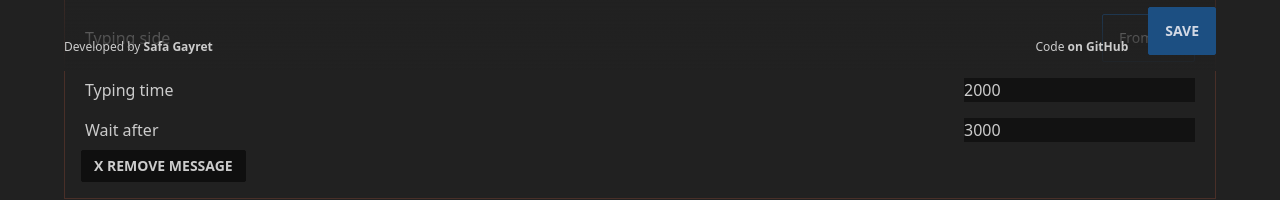
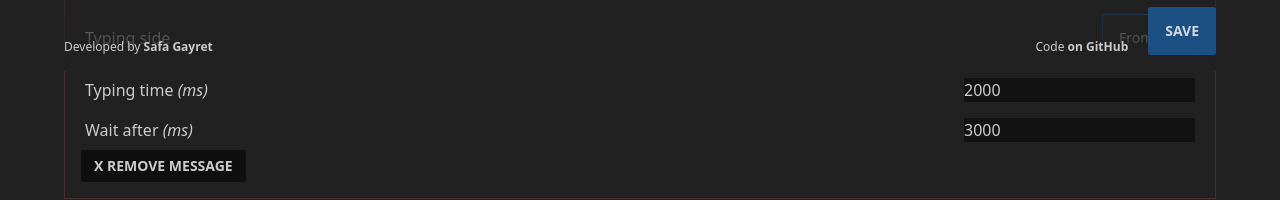
Before and after one commit to gayret/fake-chat-for-movie, a Vue app: page / in a window 1280 px wide. Shown: the part 729-929 px from the top of the page. Built offline with nearby package versions, Linux system fonts and the light colour scheme.

Commit message:
improve: typing time auto set

```diff
--- a/src/views/Setting.vue
+++ b/src/views/Setting.vue
@@ -117,6 +117,10 @@ const removeMessage = (index) => {
   settings.messages.splice(index, 1)
 }
 
+const onInputMessage = (e, message) => {
+  message.typingTime = e.target.value.length * 100
+}
+
 const onSave = () => {
   localStorage.setItem('settings', JSON.stringify(settings))
 }
@@ -159,7 +163,7 @@ onMounted(() => {
       <div class="from">
         <div class="messages">
           <div class="box" v-for="(message, index) in settings.messages" :key="message.id">
-            <textarea class="textarea w-full" v-model="message.text"></textarea>
+            <textarea class="textarea w-full" v-model="message.text" @input="onInputMessage($event, message)"></textarea>
             <label class="label typing-time">
               Typing side
               <select class="select select-primary" v-model="message.type">
@@ -168,11 +172,15 @@ onMounted(() => {
               </select>
             </label>
             <label class="label typing-time">
-              Typing time
+              <span>
+                Typing time <i>(ms)</i>
+              </span>
               <input type="number" v-model="message.typingTime">
             </label>
             <label class="label wait-after">
-              Wait after
+              <span>
+                Wait after <i>(ms)</i>
+              </span>
               <input type="number" v-model="message.waitAfter">
             </label>
             <button v-if="settings.messages.length > 1" class="btn  btn-sm" @click="removeMessage(index)">
```
